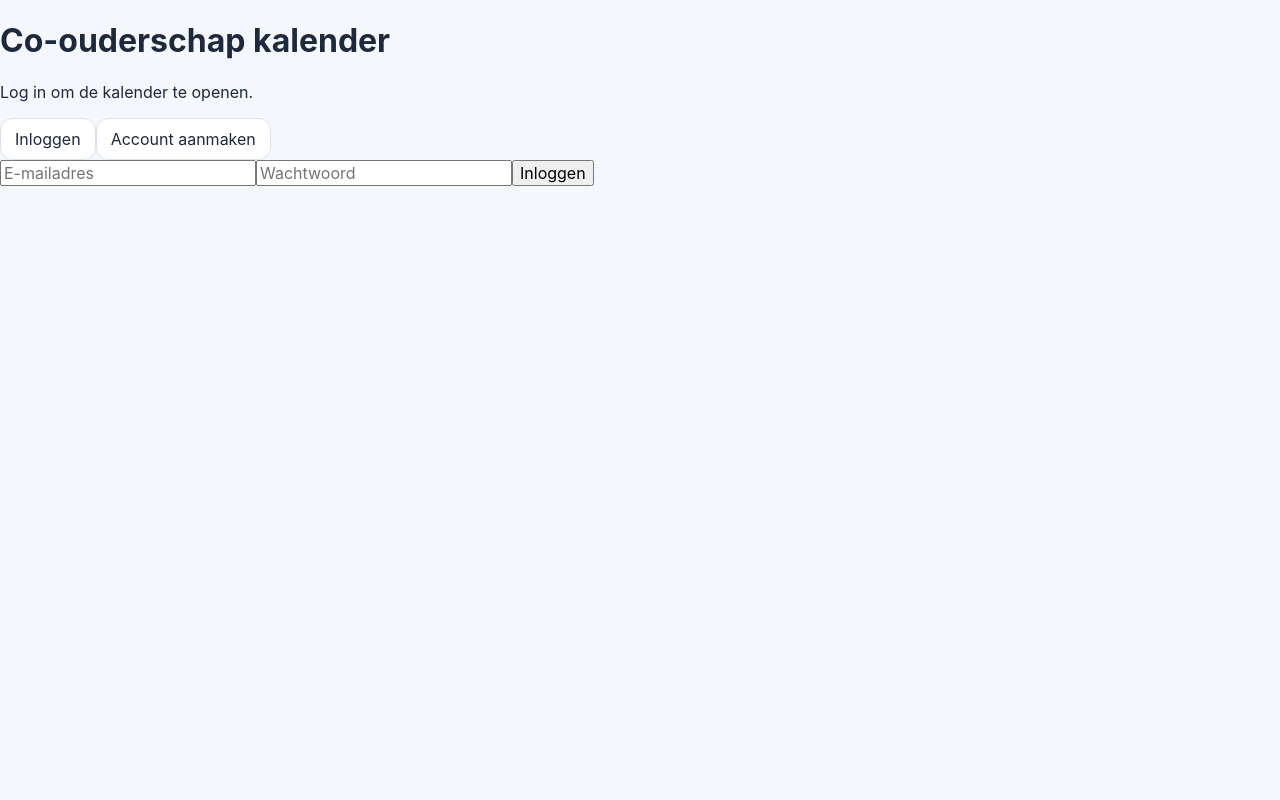
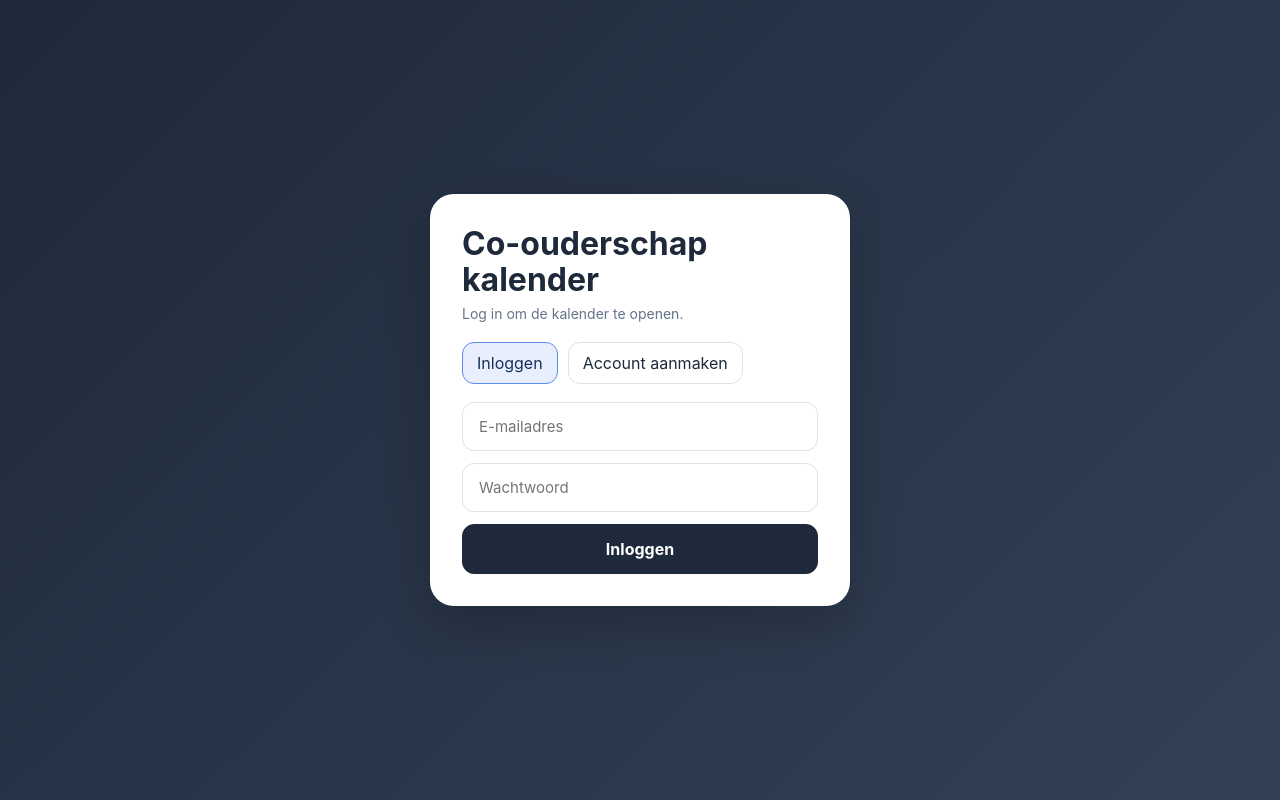
Before and after one commit to DamaniDC/co-ouderschap-kalender, a React (Vite) app: page /login in a window 1280 px wide. Built offline with nearby package versions, Linux system fonts and the light colour scheme.

Commit message:
login styling hersteld

```diff
--- a/src/App.css
+++ b/src/App.css
@@ -982,3 +982,107 @@ textarea {
     display: none;
   }
 }
+/* ==========================================================
+   LOGIN PAGE
+   ========================================================== */
+
+.login-page {
+  min-height: 100vh;
+  display: flex;
+  align-items: center;
+  justify-content: center;
+  background: linear-gradient(135deg, #1e293b, #334155);
+  padding: 20px;
+}
+
+.login-card {
+  width: 100%;
+  max-width: 420px;
+  background: #ffffff;
+  border-radius: 24px;
+  padding: 32px;
+  box-shadow: 0 20px 50px rgba(0, 0, 0, 0.2);
+}
+
+.auth-header {
+  margin-bottom: 20px;
+}
+
+.auth-title {
+  margin: 0 0 8px;
+  font-size: 32px;
+  line-height: 1.1;
+  color: #1e293b;
+}
+
+.auth-subtitle {
+  margin: 0;
+  color: #64748b;
+  font-size: 14px;
+}
+
+.auth-mode-switch {
+  display: flex;
+  gap: 10px;
+  margin-bottom: 18px;
+  flex-wrap: wrap;
+}
+
+.mode-active {
+  border-color: #5b8def;
+  background: #e8eefc;
+  color: #16325c;
+}
+
+.auth-form {
+  display: grid;
+  gap: 12px;
+}
+
+.auth-input {
+  width: 100%;
+  border: 1px solid #dbe2ea;
+  border-radius: 12px;
+  padding: 14px 16px;
+  font-size: 15px;
+  background: #fff;
+  color: #1e293b;
+}
+
+.auth-input:focus {
+  outline: none;
+  border-color: #5b8def;
+  box-shadow: 0 0 0 3px rgba(91, 141, 239, 0.15);
+}
+
+.primary-btn {
+  width: 100%;
+  border: 1px solid #1e293b;
+  background: #1e293b;
+  color: #fff;
+  border-radius: 12px;
+  padding: 14px 16px;
+  cursor: pointer;
+  font-weight: 700;
+  transition: 0.15s ease;
+}
+
+.primary-btn:hover {
+  background: #162133;
+  border-color: #162133;
+}
+
+.primary-btn:disabled {
+  opacity: 0.6;
+  cursor: not-allowed;
+}
+
+.auth-message {
+  margin-top: 14px;
+  border-radius: 12px;
+  padding: 12px 14px;
+  background: #f8fafc;
+  border: 1px solid #e2e8f0;
+  color: #334155;
+  font-size: 14px;
+}
```
